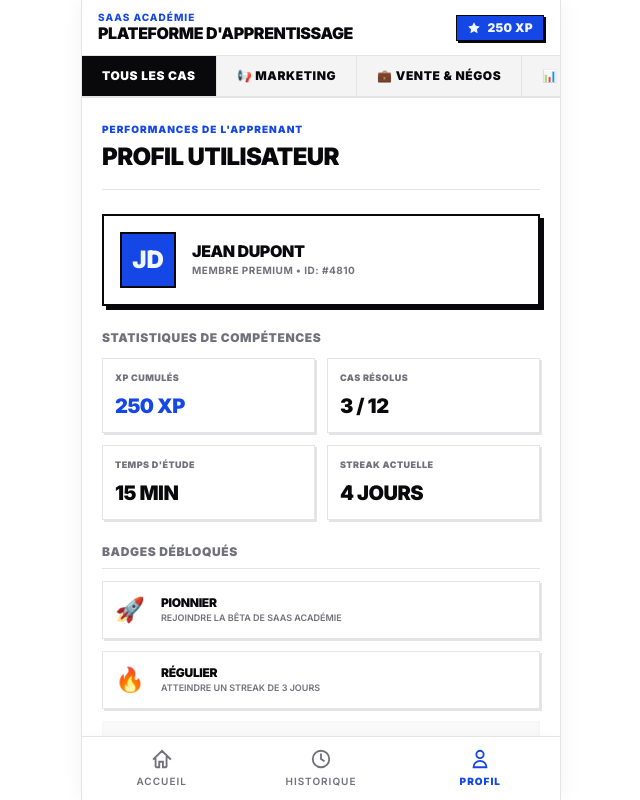
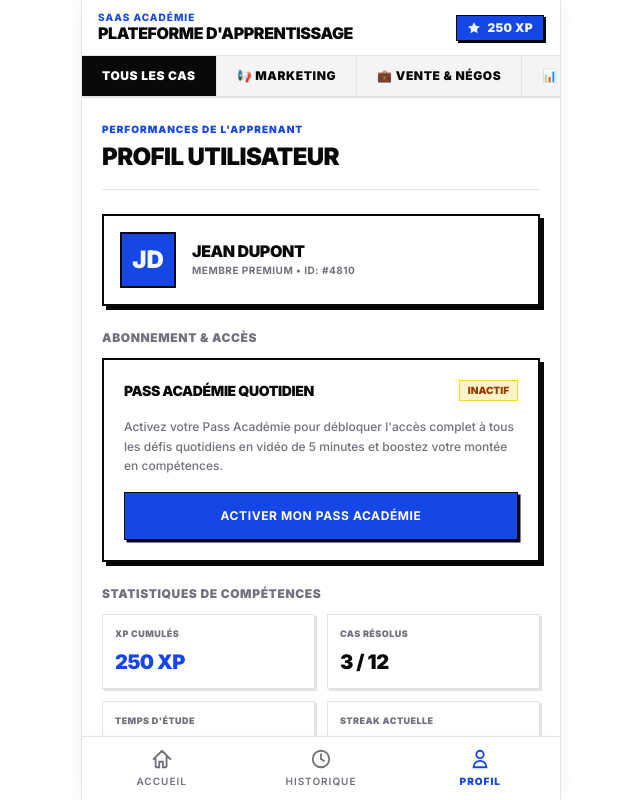
Before and after one commit to ELBACHIR-08/Projet-Saas-academie, a Next.js app: page /profile in a window 1280 px wide. Shown: the whole page, without its empty margins (319-959 px from the left). Built offline with nearby package versions, Linux system fonts and the light colour scheme.

Commit message:
feat(pass): implement Pass Academie subscription simulation and access guard

```diff
--- a/src/app/(dashboard)/page.tsx
+++ b/src/app/(dashboard)/page.tsx
@@ -2,7 +2,8 @@
 
 import React, { Suspense } from "react";
 import Link from "next/link";
-import { useSearchParams } from "next/navigation";
+import { useSearchParams, useRouter } from "next/navigation";
+import { usePass } from "../context/PassContext";
 
 interface ArchiveTheme {
   id: string;
@@ -24,6 +25,8 @@ const ARCHIVE_THEMES: ArchiveTheme[] = [
 
 function DashboardContent() {
   const searchParams = useSearchParams();
+  const router = useRouter();
+  const { hasActivePass } = usePass();
   const activeTheme = searchParams.get("theme") || "";
 
   // Filter themes if a specific theme filter is selected in the Header
@@ -37,6 +40,16 @@ function DashboardContent() {
     title: "Le Framework AARRR appliqué aux TPE",
     duration: "4 min",
     difficulty: "Intermédiaire",
+  };
+
+  const handleStartDefi = (e: React.MouseEvent) => {
+    e.preventDefault();
+    if (!hasActivePass) {
+      router.push("/profile");
+      alert("Pour accéder aux cas pratiques quotidiens, vous devez activer votre Pass Académie.");
+    } else {
+      router.push("/video-session");
+    }
   };
 
   return (
@@ -96,11 +109,12 @@ function DashboardContent() {
             </p>
           </div>
 
-          <Link href="/video-session" className="block w-full">
-            <button className="bg-[var(--primary)] text-white w-full h-12 font-bold uppercase tracking-wider text-xs border border-foreground shadow-[2.5px_2.5px_0px_0px_var(--foreground)] hover:translate-x-[1px] hover:translate-y-[1px] hover:shadow-[1.5px_1.5px_0px_0px_var(--foreground)] active:translate-x-[2.5px] active:translate-y-[2.5px] active:shadow-[0px_0px_0px_0px_var(--foreground)] transition-all cursor-pointer rounded-none">
-              Lancer le défi du jour
-            </button>
-          </Link>
+          <button
+            onClick={handleStartDefi}
+            className="bg-[var(--primary)] text-white w-full h-12 font-bold uppercase tracking-wider text-xs border border-foreground shadow-[2.5px_2.5px_0px_0px_var(--foreground)] hover:translate-x-[1px] hover:translate-y-[1px] hover:shadow-[1.5px_1.5px_0px_0px_var(--foreground)] active:translate-x-[2.5px] active:translate-y-[2.5px] active:shadow-[0px_0px_0px_0px_var(--foreground)] transition-all cursor-pointer rounded-none"
+          >
+            Lancer le défi du jour
+          </button>
         </div>
       </section>
 
--- a/src/app/(dashboard)/profile/page.tsx
+++ b/src/app/(dashboard)/profile/page.tsx
@@ -1,6 +1,7 @@
 "use client";
 
 import React from "react";
+import { usePass } from "../../context/PassContext";
 
 interface StatItem {
   label: string;
@@ -30,6 +31,8 @@ const BADGES: BadgeItem[] = [
 ];
 
 export default function ProfilePage() {
+  const { hasActivePass, setHasActivePass } = usePass();
+
   return (
     <div className="flex flex-col gap-6 px-5 py-6 pb-24">
       {/* Header section */}
@@ -54,6 +57,43 @@ export default function ProfilePage() {
           <span className="text-[10px] font-bold text-[var(--muted-foreground)] uppercase tracking-wider">
             Membre Premium • ID: #4810
           </span>
+        </div>
+      </section>
+
+      {/* SIMULATED SUBSCRIPTION CARD (Pass Académie) */}
+      <section className="flex flex-col gap-3">
+        <h3 className="text-xs font-black uppercase tracking-wider text-[var(--muted-foreground)]">
+          Abonnement & Accès
+        </h3>
+
+        <div className="border-2 border-[var(--foreground)] p-5 bg-card flex flex-col gap-4 shadow-[4px_4px_0px_0px_var(--foreground)]">
+          <div className="flex items-center justify-between">
+            <span className="font-black text-sm uppercase tracking-tight text-[var(--foreground)]">
+              Pass Académie Quotidien
+            </span>
+            <span className={`text-[10px] font-black uppercase px-2 py-0.5 border ${
+              hasActivePass
+                ? "bg-[oklch(0.96_0.04_142)] text-[oklch(0.25_0.05_142)] border-[oklch(0.65_0.18_142)]"
+                : "bg-amber-100 text-amber-800 border-amber-300"
+            }`}>
+              {hasActivePass ? "Actif" : "Inactif"}
+            </span>
+          </div>
+
+          <p className="text-xs text-[var(--muted-foreground)] leading-relaxed font-medium">
+            Activez votre Pass Académie pour débloquer l'accès complet à tous les défis quotidiens en vidéo de 5 minutes et boostez votre montée en compétences.
+          </p>
+
+          <button
+            onClick={() => setHasActivePass(!hasActivePass)}
+            className={`w-full h-12 font-bold uppercase tracking-wider text-xs border border-foreground transition-all cursor-pointer rounded-none shadow-[2.5px_2.5px_0px_0px_var(--foreground)] active:translate-x-[2.5px] active:translate-y-[2.5px] active:shadow-[0px_0px_0px_0px_var(--foreground)] ${
+              hasActivePass
+                ? "bg-[oklch(0.96_0.04_142)] text-[oklch(0.25_0.05_142)] border-[oklch(0.65_0.18_142)] hover:bg-[oklch(0.93_0.06_142)]"
+                : "bg-[var(--primary)] text-white hover:bg-[var(--primary)]/90"
+            }`}
+          >
+            {hasActivePass ? "Désactiver mon Pass Académie" : "Activer mon Pass Académie"}
+          </button>
         </div>
       </section>
 
--- /dev/null
+++ b/src/app/context/PassContext.tsx
@@ -0,0 +1,41 @@
+"use client";
+
+import React, { createContext, useContext, useState, useEffect } from "react";
+
+interface PassContextType {
+  hasActivePass: boolean;
+  setHasActivePass: (hasPass: boolean) => void;
+}
+
+const PassContext = createContext<PassContextType | undefined>(undefined);
+
+export function PassProvider({ children }: { children: React.ReactNode }) {
+  const [hasActivePass, setHasActivePass] = useState<boolean>(false);
+
+  // Sync state from localStorage for persistent prototype state
+  useEffect(() => {
+    const saved = localStorage.getItem("saas_academie_pass");
+    if (saved !== null) {
+      setHasActivePass(saved === "true");
+    }
+  }, []);
+
+  const handleSetPass = (hasPass: boolean) => {
+    setHasActivePass(hasPass);
+    localStorage.setItem("saas_academie_pass", String(hasPass));
+  };
+
+  return (
+    <PassContext.Provider value={{ hasActivePass, setHasActivePass: handleSetPass }}>
+      {children}
+    </PassContext.Provider>
+  );
+}
+
+export function usePass() {
+  const context = useContext(PassContext);
+  if (!context) {
+    throw new Error("usePass must be used within a PassProvider");
+  }
+  return context;
+}
--- a/src/app/layout.tsx
+++ b/src/app/layout.tsx
@@ -1,6 +1,7 @@
 import type { Metadata } from "next";
 import { Inter } from "next/font/google";
 import "./globals.css";
+import { PassProvider } from "./context/PassContext";
 
 const inter = Inter({
   variable: "--font-inter",
@@ -20,7 +21,9 @@ export default function RootLayout({
 }>) {
   return (
     <html lang="fr" className={`${inter.variable} h-full antialiased`}>
-      <body className="min-h-full flex flex-col font-sans select-none">{children}</body>
+      <body className="min-h-full flex flex-col font-sans select-none">
+        <PassProvider>{children}</PassProvider>
+      </body>
     </html>
   );
 }
--- a/src/app/video-session/page.tsx
+++ b/src/app/video-session/page.tsx
@@ -10,6 +10,8 @@ import {
   getOptionClasses,
 } from "../session-logic";
 
+import { usePass } from "../context/PassContext";
+
 const OPTIONS_DATA: Option[] = [
   { id: "opt-a", letter: "A", label: "Manque d'empathie initiale", isCorrect: true },
   { id: "opt-b", letter: "B", label: "Interruption prématurée", isCorrect: false },
@@ -17,12 +19,34 @@ const OPTIONS_DATA: Option[] = [
 ];
 
 export default function VideoSessionPage() {
+  const { hasActivePass } = usePass();
   const [state, setState] = useState<SessionState>("watching");
   const [isPlaying, setIsPlaying] = useState<boolean>(false);
   const [selectedOptionId, setSelectedOptionId] = useState<string | null>(null);
   const [showFeedbackAnimation, setShowFeedbackAnimation] = useState<boolean>(false);
 
   const videoRef = useRef<HTMLVideoElement>(null);
+
+  if (!hasActivePass) {
+    return (
+      <main className="relative flex flex-col w-full max-w-[480px] h-screen mx-auto bg-background text-foreground border-x-4 border-foreground overflow-hidden select-none font-sans shadow-[8px_8px_0px_0px_rgba(0,0,0,0.15)] items-center justify-center p-6 text-center">
+        <div className="w-20 h-20 bg-amber-100 text-amber-800 border-4 border-foreground flex items-center justify-center font-black text-4xl mb-6 shadow-[4px_4px_0px_0px_rgba(0,0,0,1)]">
+          🔒
+        </div>
+        <h1 className="text-xl font-black uppercase tracking-tight text-[var(--foreground)] mb-2">
+          Accès Réservé
+        </h1>
+        <p className="text-xs text-[var(--muted-foreground)] leading-relaxed font-semibold mb-8 max-w-xs uppercase">
+          Ce cas d'étude vidéo est réservé aux membres possédant un Pass Académie actif.
+        </p>
+        <Link href="/profile" className="w-full">
+          <button className="bg-[var(--primary)] text-white w-full h-12 font-bold uppercase tracking-wider text-xs border border-foreground shadow-[2.5px_2.5px_0px_0px_var(--foreground)] hover:translate-x-[1px] hover:translate-y-[1px] hover:shadow-[1.5px_1.5px_0px_0px_var(--foreground)] active:translate-x-[2.5px] active:translate-y-[2.5px] active:shadow-[0px_0px_0px_0px_var(--foreground)] transition-all cursor-pointer rounded-none">
+            Activer mon Pass sur le Profil
+          </button>
+        </Link>
+      </main>
+    );
+  }
 
   // Play video logic
   const handlePlayVideo = () => {
```
